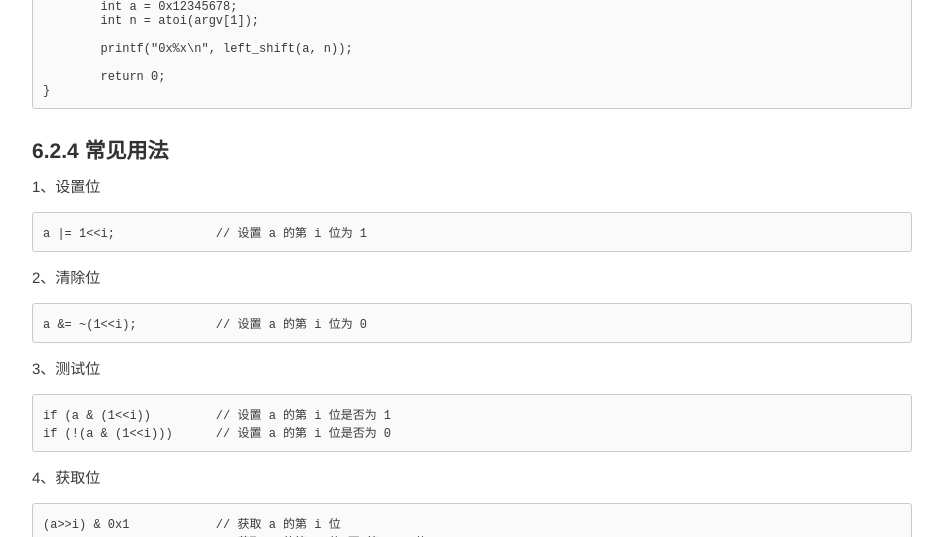
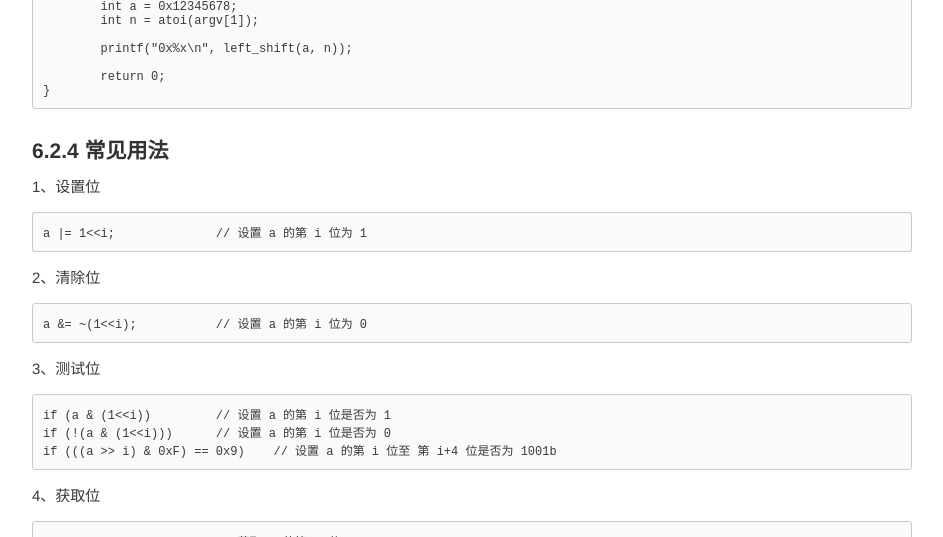
Before and after one commit to akaedu/akaedu.github.com, a Jekyll site: the page built from post/06/6.2.md, in a window 1280 px wide and 900 px high, scrolled down 1147 px, cut to the strip 0-537 px from the top of the window. Shown: the whole strip, without its empty margins (168-1111 px from the left). Built offline with Jekyll 4.4.1, drawn with Linux system fonts in a browser that asks for light colours; Markdown is read by kramdown in place of the engine named in the settings; comment, search, counter and statistics services are not loaded.

Commit message:
Update post/06/6.2.md

```diff
--- a/post/06/6.2.md
+++ b/post/06/6.2.md
@@ -36,7 +36,7 @@ title: 6.2 按位左移右移
 		int i;
 
 		for(i = 0; i < n; ++i)
-		a = (a << 1)| (a >> 31);
+			a = (a << 1)| (a >> 31);
 
 		return a;
 	}
@@ -74,6 +74,7 @@ title: 6.2 按位左移右移
 
 	if (a & (1<<i))		// 设置 a 的第 i 位是否为 1
 	if (!(a & (1<<i)))	// 设置 a 的第 i 位是否为 0
+	if (((a >> i) & 0xF) == 0x9)	// 设置 a 的第 i 位至 第 i+4 位是否为 1001b
 
 
 4、获取位
```
